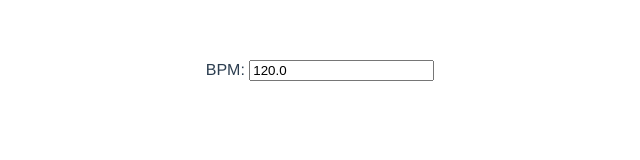
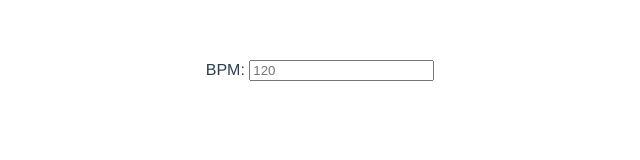
Before and after one commit to ericheep/es-8-api, a Vue app in the folder vue-es8-client/: page / in a window 1280 px wide. Shown: the top 160 px of the page, without its empty margins (320-960 px from the left). Built offline with nearby package versions, Linux system fonts and the light colour scheme.

Commit message:
:bug: fix tempo data

```diff
--- a/vue-es8-client/src/App.vue
+++ b/vue-es8-client/src/App.vue
@@ -1,6 +1,6 @@
 <template>
   <div id="app">
-    <Tempo bpm="120.0"/>
+    <Tempo/>
   </div>
 </template>
 
--- a/vue-es8-client/src/components/Tempo.vue
+++ b/vue-es8-client/src/components/Tempo.vue
@@ -10,9 +10,9 @@ import { mapActions } from 'vuex'
 
 export default {
   name: 'Tempo',
-  props: {
-    bpm : Number,
-  },
+  data: () => ({
+    bpm: ''
+  }),
   methods: {
     ...mapActions([
       'changeTempo'
--- a/vue-es8-client/src/main.js
+++ b/vue-es8-client/src/main.js
@@ -4,7 +4,7 @@ import Vue from 'vue'
 import App from './App.vue'
 import { store } from './store/store'
 
-// export const SocketInstance = socketio('http://localhost:4113'
+// export const SocketInstance = socketio('http://localhost:4113')
 
 // Vue.use(VueSocketIO, SocketInstance)
 Vue.config.productionTip = false
```
